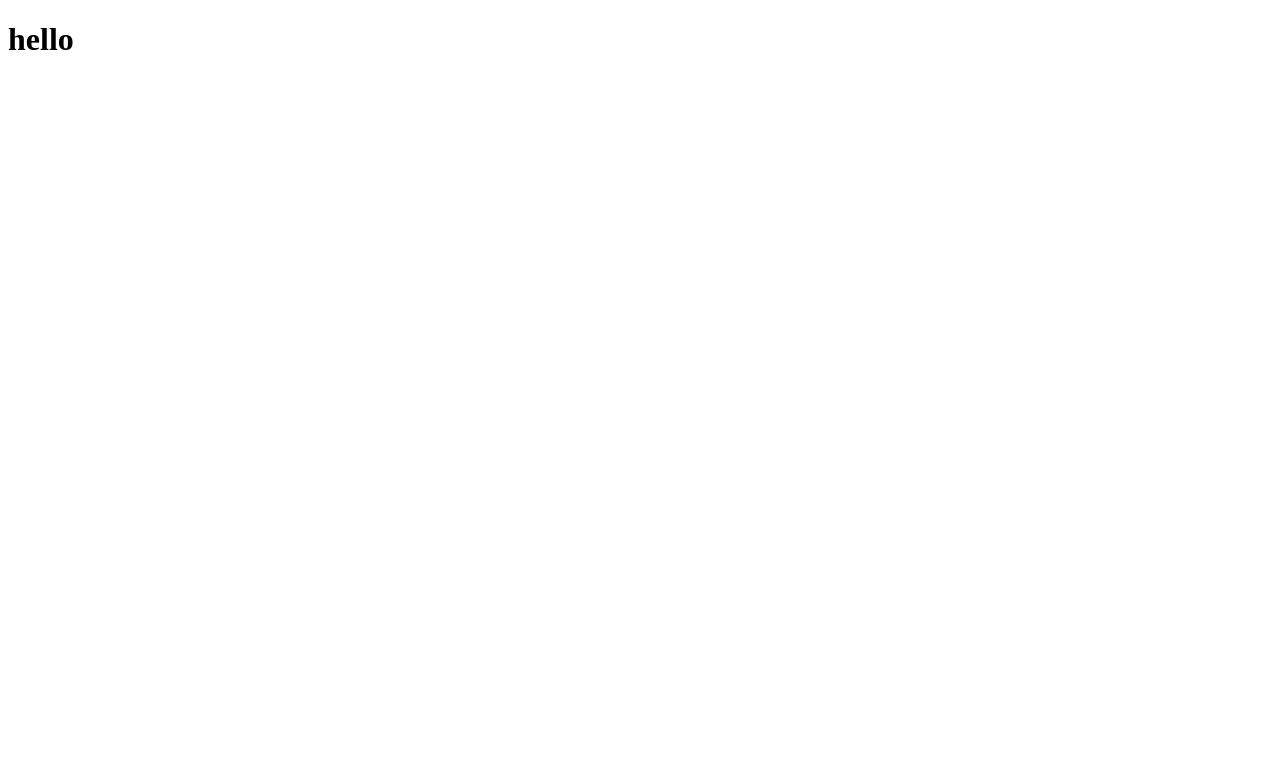
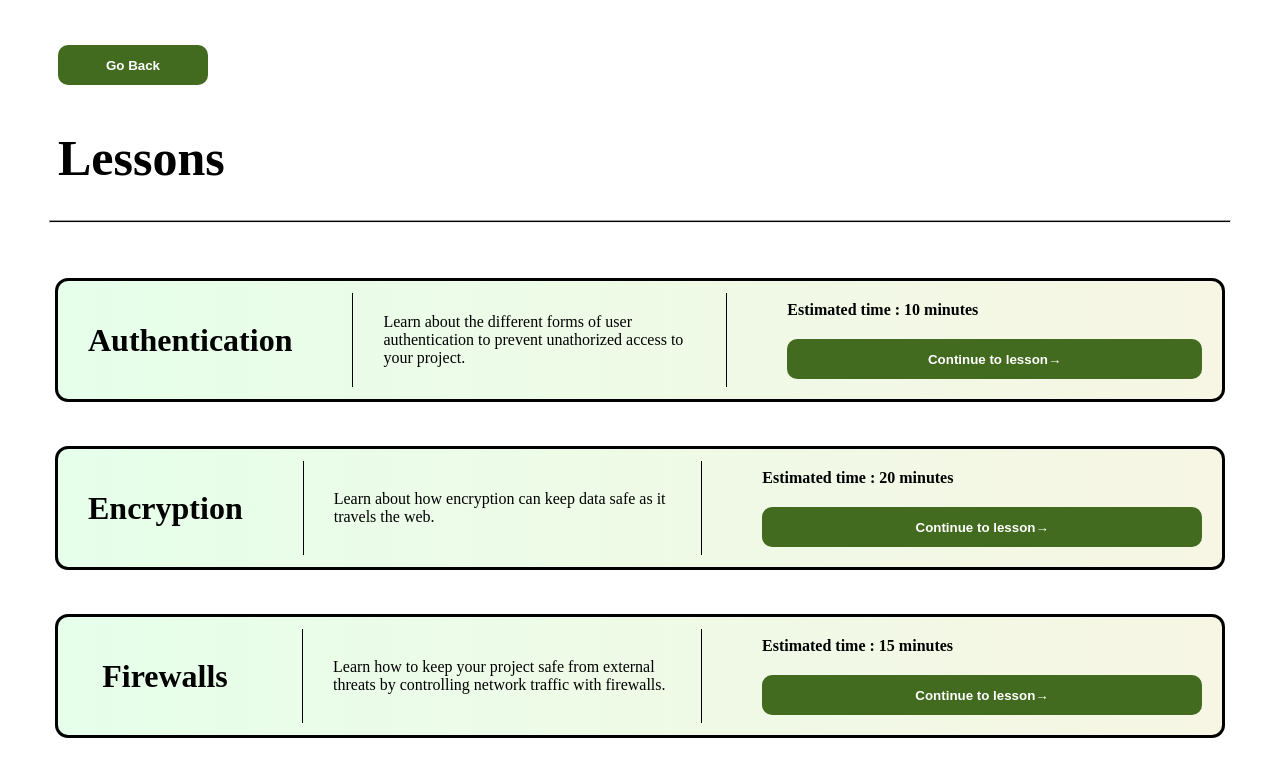
Before and after one commit to nisanth-sivakumar/2023HTMLQuarterlyChallenge, a plain HTML site: page lessons.html in a window 1280 px wide. Drawn offline with Linux system fonts and the light colour scheme.

Commit message:
lessons page

```diff
--- /dev/null
+++ b/lessons.css
@@ -0,0 +1,116 @@
+nav {
+    border: none;
+    padding-top: 10px;
+    padding-bottom: 10px;
+    padding-right: 50px;
+    display: flex;
+    justify-content: left;
+    margin-top: 35px;
+}
+
+nav button {
+    padding-left: 30px;
+    padding-right: 30px;
+    background-color: white;
+    border: none;
+    width: 150px;
+    height: 40px;
+    font-weight: 800;
+    border-radius: 10px;
+}
+
+.title {
+    text-align: left;
+}
+
+.title h1 {
+    font-size: 50px;
+    padding-left: 50px;
+}
+
+hr {
+    width: calc(100vw - 100px);
+    height: 1px;
+    background: #000;
+}
+
+#backbutton {
+    color: white;
+    background-color: #426b1f;
+    margin-left: 50px;
+}
+
+#backbutton:hover {
+    background-color: #39591d;
+}
+
+.listitem {
+    background: linear-gradient(90deg, #e6ffea 0%, #f7f6e4 100%);
+    border-radius: 10px;
+    outline: solid;
+    display: flex;
+    justify-content: space-between;
+    flex-direction: row;
+    margin-left: 50px;
+    margin-right: 50px;
+    margin-top: 50px;
+}
+
+.lessons-list {
+    display: flex;
+    flex-direction: column;
+}
+
+.lessons-list h1 {
+    margin-left: 30px;
+}
+
+.continue-lesson {
+    border: none;
+    height: 40px;
+    font-weight: 800;
+    border-radius: 10px;
+    color: white;
+    background-color: #426b1f;
+    margin: 10px;
+}
+
+.continue-lesson:hover {
+    background-color: #39591d;
+}
+
+.titlediv {
+    text-align: center;
+    margin-top: auto;
+    margin-bottom: auto;
+    flex: 0.4;
+}
+
+.descdiv {
+    text-align: center);
+    margin-left: 10px;
+    padding-left: 20px;
+    padding-right: 10px;
+    flex: 1;
+    display: flex;
+    align-items: center;
+    justify-content: center;
+}
+
+.vl {
+    border-left: 1px solid;
+    height: 80%;
+    margin: 30px;
+}
+
+.continuediv {
+    display: flex;
+    flex-direction: column;
+    padding: 10px;
+    flex: 1;
+}
+
+.continuediv p {
+    margin: 10px;
+    font-weight: bold;
+}
--- a/lessons.html
+++ b/lessons.html
@@ -1,13 +1,79 @@
-<!DOCTYPE html>
+<!doctype html>
 <html lang="en">
-<head>
-    <meta charset="UTF-8">
-    <meta name="viewport" content="width=device-width, initial-scale=1.0">
-    <title>Cybersecurity Website - Lessons</title>
-    <script src=""></script>
-    <link rel="stylesheet" href="">
-</head>
-<body>
-           <h1>hello</h1>
-</body>
+    <head>
+        <meta charset="UTF-8" />
+        <meta name="viewport" content="width=device-width, initial-scale=1.0" />
+        <title>Cybersecurity Website - Lessons</title>
+        <script src="script.js"></script>
+        <link rel="stylesheet" href="lessons.css" />
+    </head>
+
+    <body>
+        <nav>
+            <button id="backbutton">Go Back</button>
+        </nav>
+        <div class="title">
+            <h1>Lessons</h1>
+        </div>
+        <hr />
+        <div class="lessons-list">
+            <div class="listitem" id="lesson1">
+                <div class="titlediv">
+                    <h1>Authentication</h1>
+                </div>
+                <div class="descdiv">
+                    <div class="vl"></div>
+                    <p>
+                        Learn about the different forms of user authentication
+                        to prevent unathorized access to your project.
+                    </p>
+                    <div class="vl"></div>
+                </div>
+                <div class="continuediv">
+                    <p>Estimated time : 10 minutes</p>
+                    <button class="continue-lesson">
+                        Continue to lesson<span>&#8594;</span>
+                    </button>
+                </div>
+            </div>
+            <div class="listitem" id="lesson2">
+                <div class="titlediv">
+                    <h1>Encryption</h1>
+                </div>
+                <div class="descdiv">
+                    <div class="vl"></div>
+                    <p>
+                        Learn about how encryption can keep data safe as it
+                        travels the web.
+                    </p>
+                    <div class="vl"></div>
+                </div>
+                <div class="continuediv">
+                    <p>Estimated time : 20 minutes</p>
+                    <button class="continue-lesson">
+                        Continue to lesson<span>&#8594;</span>
+                    </button>
+                </div>
+            </div>
+            <div class="listitem" id="lesson3">
+                <div class="titlediv">
+                    <h1>Firewalls</h1>
+                </div>
+                <div class="descdiv">
+                    <div class="vl"></div>
+                    <p>
+                        Learn how to keep your project safe from external
+                        threats by controlling network traffic with firewalls.
+                    </p>
+                    <div class="vl"></div>
+                </div>
+                <div class="continuediv">
+                    <p>Estimated time : 15 minutes</p>
+                    <button class="continue-lesson">
+                        Continue to lesson<span>&#8594;</span>
+                    </button>
+                </div>
+            </div>
+        </div>
+    </body>
 </html>
```
Also changed, not shown: 1 other file.
